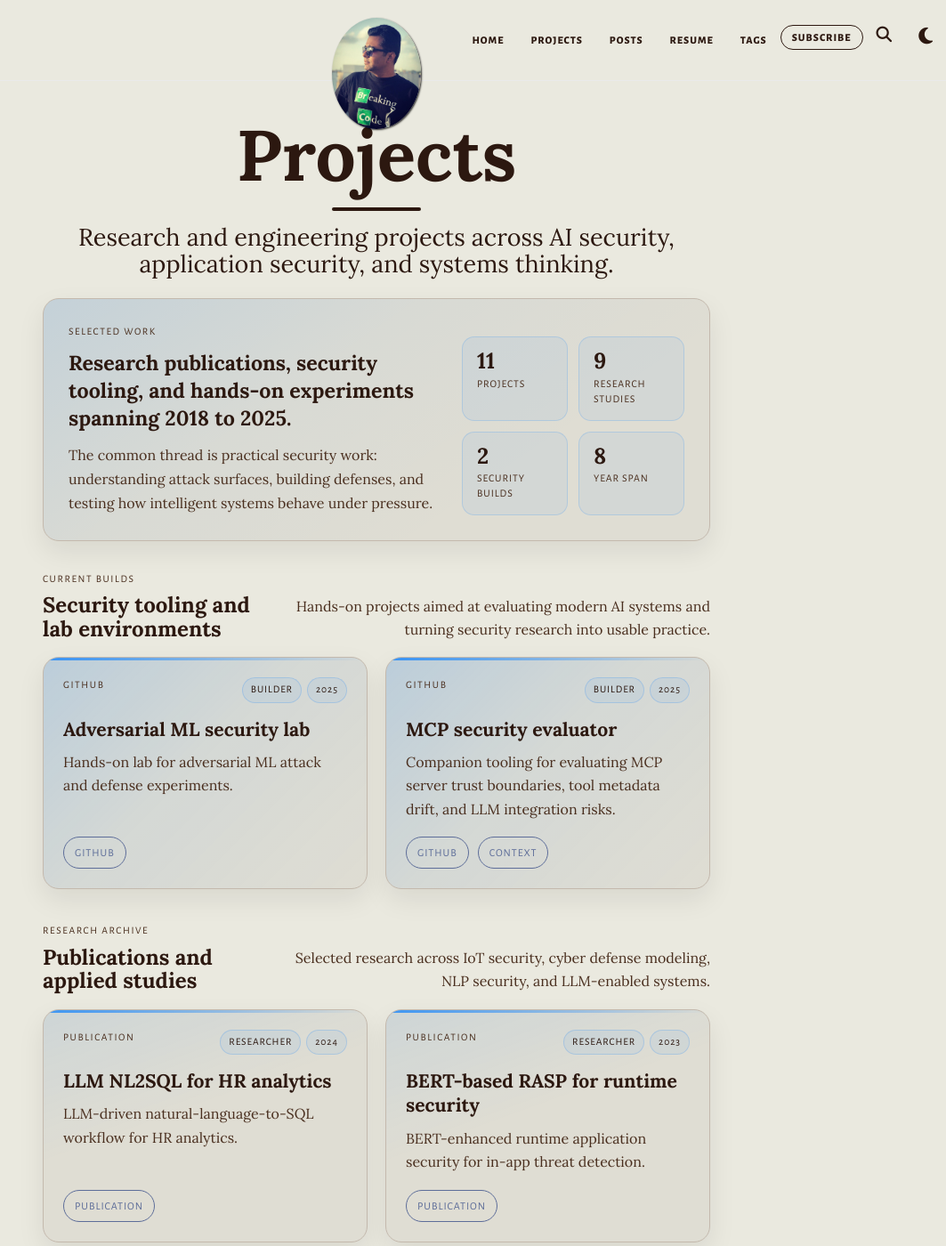
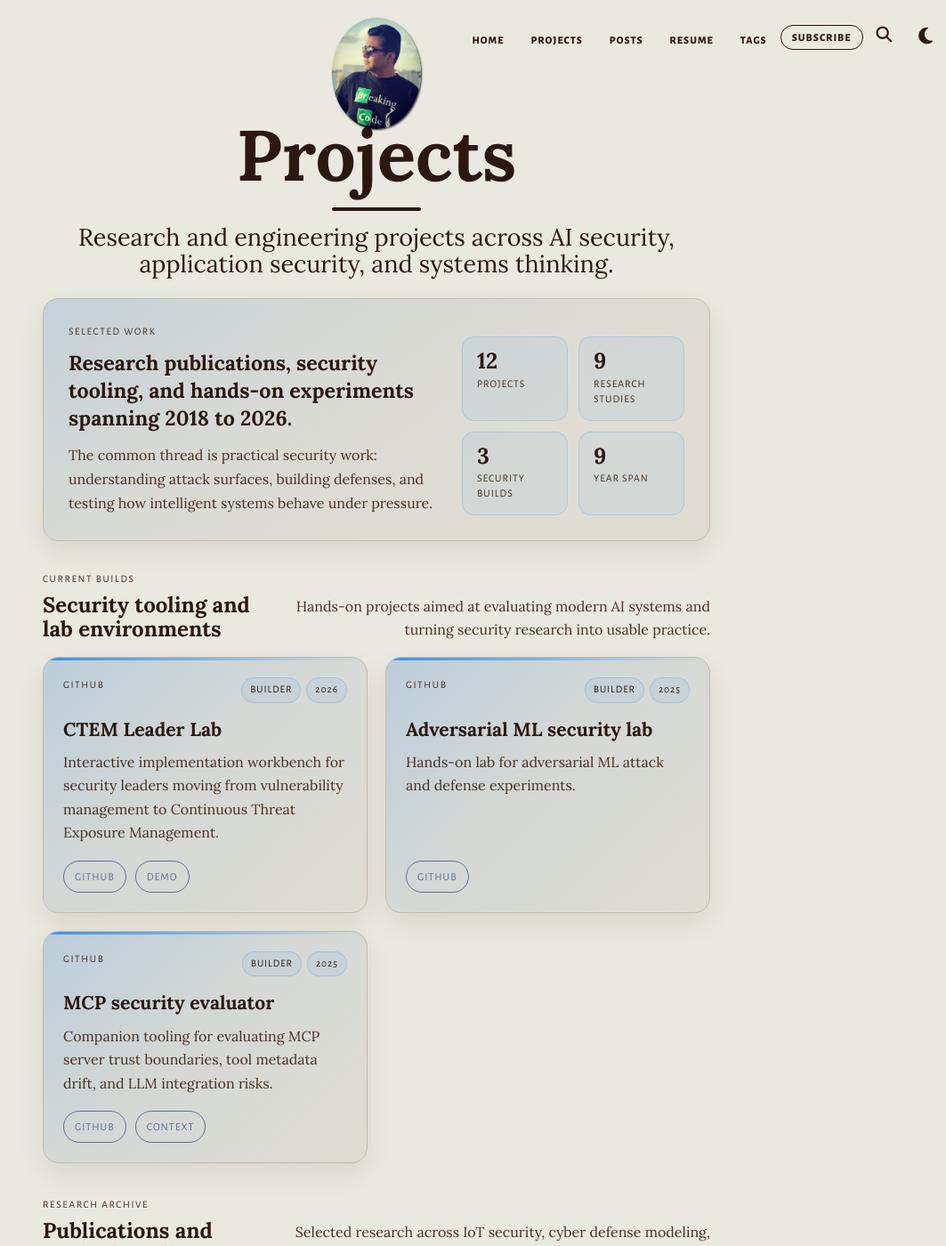
Before and after one commit to themayursinha/blog, a Jekyll site: the page built from projects.md, in a window 1280 px wide and 1400 px high. Shown: the whole window at 89% size, without its empty margins (217-1280 px from the left). Built offline with Jekyll 4.4.1, drawn with Linux system fonts in a browser that asks for light colours.

Commit message:
Add CTEM Leader Lab project

```diff
--- a/_data/projects.yml
+++ b/_data/projects.yml
@@ -79,6 +79,17 @@
     - label: Publication
       url: https://www.researchgate.net/publication/378125775_Leveraging_Large_Language_Model_LLMfor_Natural_Language_to_SQL_Query_Generation_in_HR_Analytics_A_Case_Study_on_IBM_Attrition_Dataset
 
+- id: ctem-leader-lab
+  title: CTEM Leader Lab
+  summary: Interactive implementation workbench for security leaders moving from vulnerability management to Continuous Threat Exposure Management.
+  role: Builder
+  year: 2026
+  links:
+    - label: GitHub
+      url: https://github.com/themayursinha/ctem-leader-lab
+    - label: Demo
+      url: https://themayursinha.github.io/ctem-leader-lab/
+
 - id: mcp-security-evaluator
   title: MCP security evaluator
   summary: Companion tooling for evaluating MCP server trust boundaries, tool metadata drift, and LLM integration risks.
```
